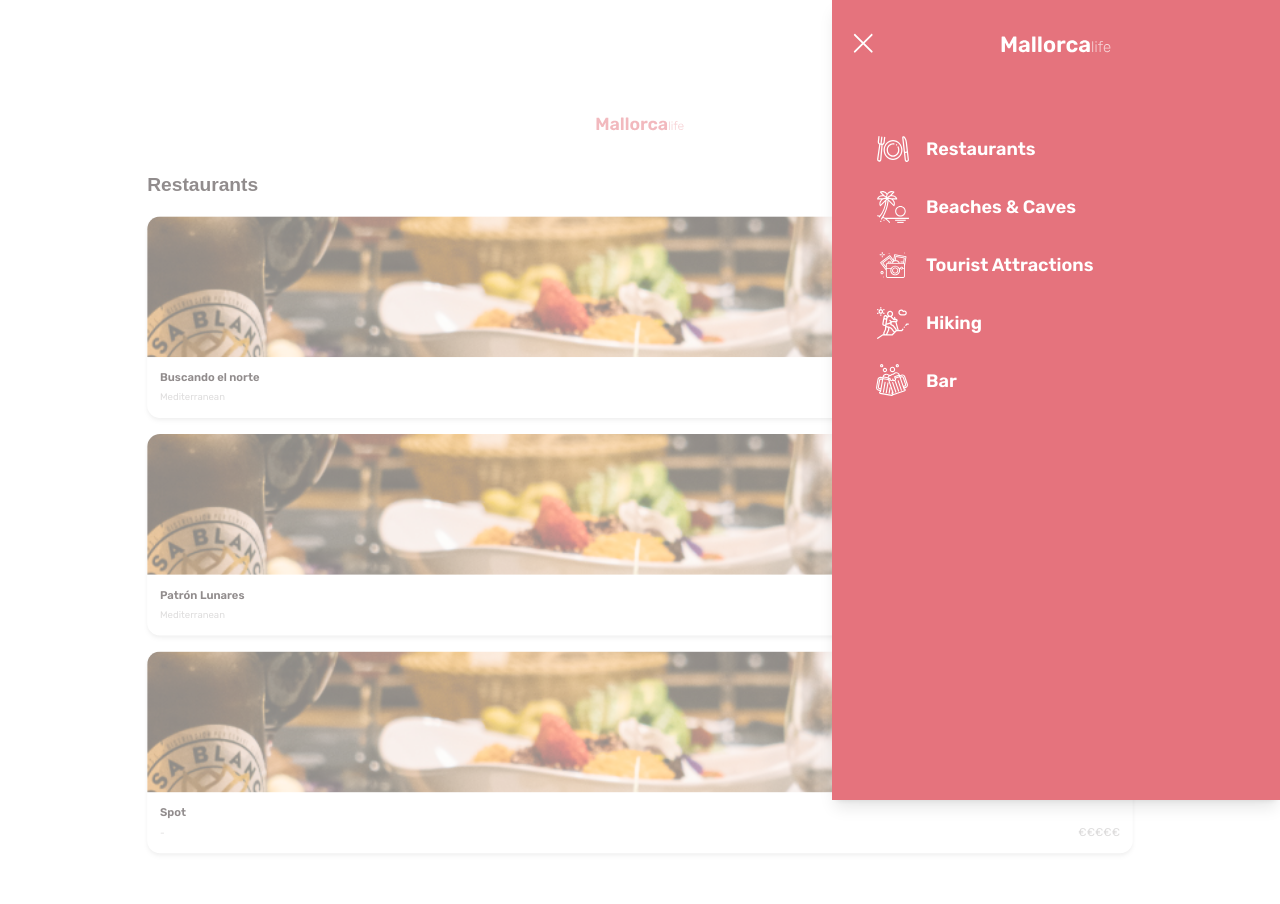
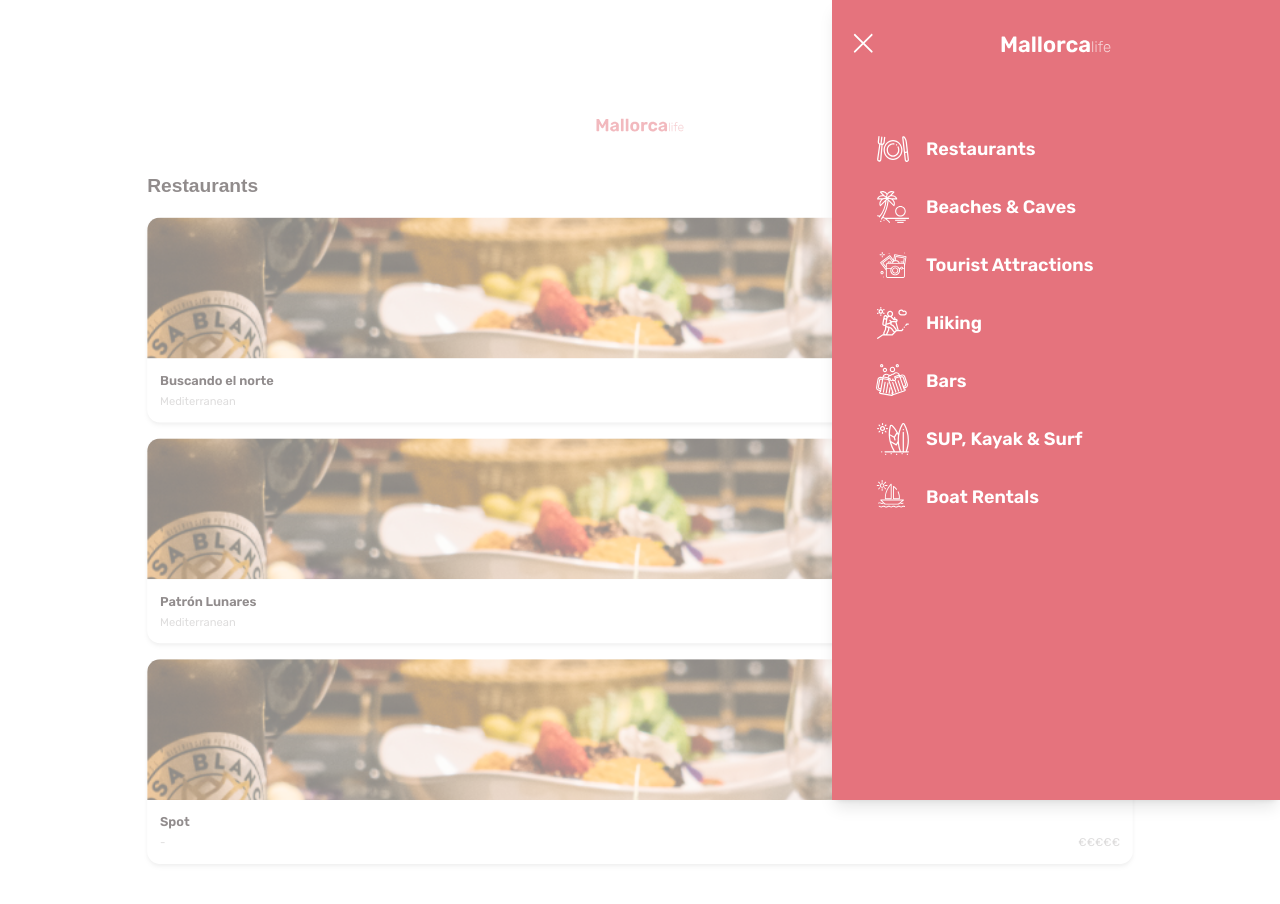
Before and after one commit to miriam-mr90/mallorca-life, a Next.js app: page /restaurants in a window 1280 px wide. Both pictures are taken after a click on the button 1239 px from the left and 41 px from the top of the page. Shown: the top 904 px of the page. Built offline with nearby package versions, Linux system fonts and the light colour scheme.

Commit message:
Fix minor errors and styles

```diff
--- a/components/Cards/Beach.tsx
+++ b/components/Cards/Beach.tsx
@@ -27,12 +27,12 @@ export const BeachCard = ({
         />
       </div>
       <div className="absolute bottom-0 left-0 right-0 p-4 pt-6 text-white bg-gradient-to-t from-black-gradient rounded-b-2xl">
-        <p className="mb-1 text-sm font-semibold">{title}</p>
+        <p className="mb-1 font-semibold">{title}</p>
         {locationLink && <div className="flex">
           <NextLink href={locationLink}>
-            <a className='flex justify-center' target="_blank">
-              <Icon icon="pin" color="white" size="x-small" className="mr-1"/>
-              <span className="flex-1 text-xs">Open in Google Maps</span>
+            <a className='flex justify-center text-sm' target="_blank">
+              <Icon icon="pin" color="white" size="x-small" className="mt-0.5 mr-1"/>
+              <span className="flex-1">Open in Google Maps</span>
             </a>
           </NextLink>
         </div>}
--- a/components/Cards/Restaurant.tsx
+++ b/components/Cards/Restaurant.tsx
@@ -34,26 +34,11 @@ export const RestaurantCard = ({
         />
       </div>
       <div className="p-4">
-        <p className="mb-1 text-sm font-semibold">{title}</p>
-        <div className="flex items-center justify-between">
-          <span className="text-xs text-grey">{type || '-'}</span>
-          <span className="text-sm text-grey">{price || '€€€€€'}</span>
+        <p className="mb-1 font-semibold">{title}</p>
+        <div className="flex items-center justify-between text-sm text-grey">
+          <span>{type || '-'}</span>
+          <span>{price || '€€€€€'}</span>
         </div>
-        {/* {locationLink && (
-          <NextLink href={locationLink}>
-            <a className='flex justify-center' target="_blank">
-              <Icon icon="pin" color="brand" size="x-small" className="mt-0.5 mr-1"/>
-              <span className="flex-1 text-sm text-grey">{address}</span>
-            </a>
-          </NextLink>
-        )}
-
-        {address && !locationLink && (
-          <div className="flex justify-center">
-            <Icon icon="pin" color="brand" size="x-small" className="mt-0.5 mr-1"/>
-            <span className="flex-1 text-sm text-grey">{address}</span>
-          </div>
-        )} */}
       </div>
     </div>
   )
--- a/components/Icon/index.tsx
+++ b/components/Icon/index.tsx
@@ -12,6 +12,7 @@ import { Hiking } from './Categories/Hiking'
 import { Restaurant } from './Categories/Restaurant'
 import { Bar } from './Categories/Bar'
 import { NoPhoto } from './NoPhoto'
+import { Surf } from './Categories/Surf'
 import { LogoLarge, LogoSmall } from './Logo'
 
 const PATHS = {
@@ -27,6 +28,7 @@ const PATHS = {
   'pin': Pin,
   'restaurant': Restaurant,
   'star': Star,
+  'surf': Surf,
   'tourist-attractions': TouristAttractions,
 }
 
--- a/components/Layout.tsx
+++ b/components/Layout.tsx
@@ -48,9 +48,19 @@ export const Layout = ({
       icon: 'hiking'
     },
     {
-      title: 'Bar',
+      title: 'Bars',
       url: '/bar',
       icon: 'bar'
+    },
+    {
+      title: 'SUP, Kayak & Surf',
+      url: '/surf-kayak-sup',
+      icon: 'surf'
+    },
+    {
+      title: 'Boat Rentals',
+      url: '/bpat-rentals',
+      icon: 'boat'
     },
   ]
   return (
--- a/pages/beaches-and-caves/index.tsx
+++ b/pages/beaches-and-caves/index.tsx
@@ -33,6 +33,7 @@ export const getStaticProps: GetStaticProps = async () => {
 const BeachesPage: React.FC<BeachesPageProps> = ({ meta, beaches }) => (
   <Layout meta={meta}>
     <h2 className='my-6 text-2xl font-semibold'>Beaches & Caves</h2>
+    <section>
       <ul className='flex flex-col gap-5'>
         {beaches.map((item, index) => (
           <li key={index}>
@@ -45,6 +46,7 @@ const BeachesPage: React.FC<BeachesPageProps> = ({ meta, beaches }) => (
           </li>
         ))}
       </ul>
+    </section>
   </Layout>
 )
 
--- a/pages/restaurants/index.tsx
+++ b/pages/restaurants/index.tsx
@@ -11,7 +11,7 @@ interface RestaurantProps {
   description: string | null | undefined
   locationLink: string | null | undefined
   type: string | null | undefined
-  proce: string | null | undefined
+  price: string | null | undefined
 }
 interface RestaurantsPageProps {
   meta: MetaProps
@@ -35,6 +35,7 @@ export const getStaticProps: GetStaticProps = async () => {
 const RestaurantsPage: React.FC<RestaurantsPageProps> = ({ meta, restaurants }) => (
   <Layout meta={meta}>
     <h2 className='my-6 text-2xl font-semibold'>Restaurants</h2>
+    <section>
       <ul className='flex flex-col gap-5'>
         {restaurants.map((item, index) => (
           <li key={index}>
@@ -50,6 +51,7 @@ const RestaurantsPage: React.FC<RestaurantsPageProps> = ({ meta, restaurants })
           </li>
         ))}
       </ul>
+    </section>
   </Layout>
 )
 
```
Also changed, not shown: components/Icon/Categories/Surf.tsx (added, +23 -0 lines). Lines whose indentation alone changed are shown as unchanged.
